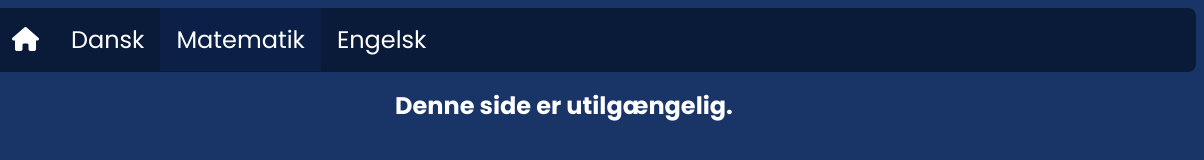
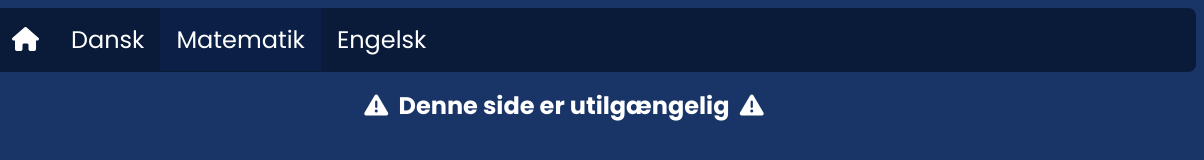
Before and after one commit to SonikeDev/sonikedev.github.io, a plain HTML site: page Atlas/math.html in a window 1280 px wide. Shown: the full height of the page, 76-1280 px from the left. Drawn offline with Linux system fonts and the light colour scheme.

Commit message:
Update math.html

```diff
--- a/Atlas/math.html
+++ b/Atlas/math.html
@@ -36,7 +36,7 @@
         <a href="english.html">Engelsk</a>
     </div>
 
-        <h1 class="info">Denne side er utilgængelig.</h1>
+    <h1 class="info"><i class="fas fa-exclamation-triangle"></i>&nbsp Denne side er utilgængelig &nbsp<i class="fas fa-exclamation-triangle"></i></h1>
 
 </body>
 
```
